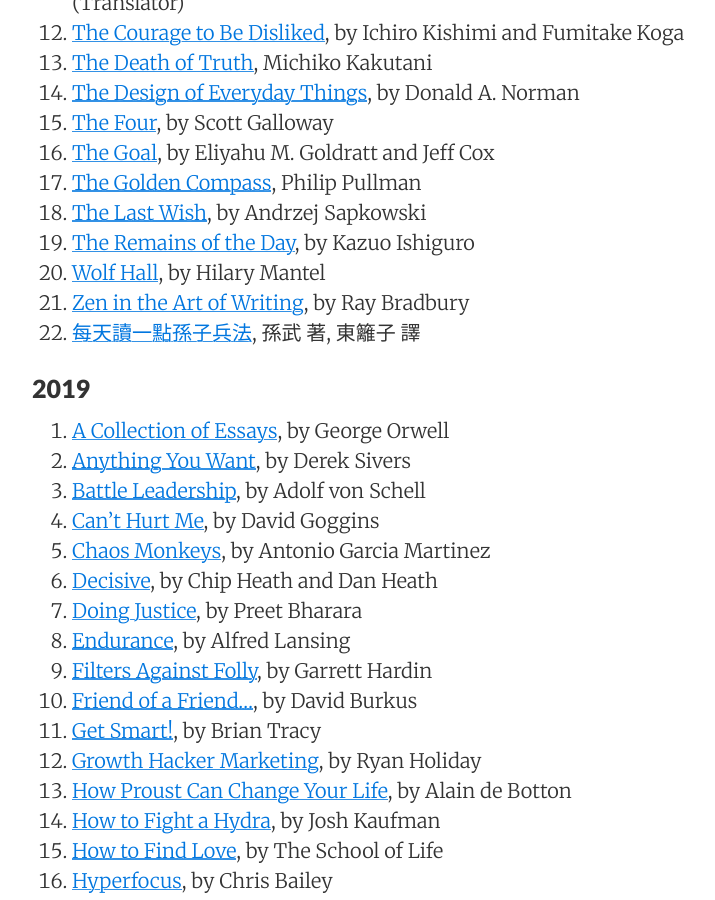
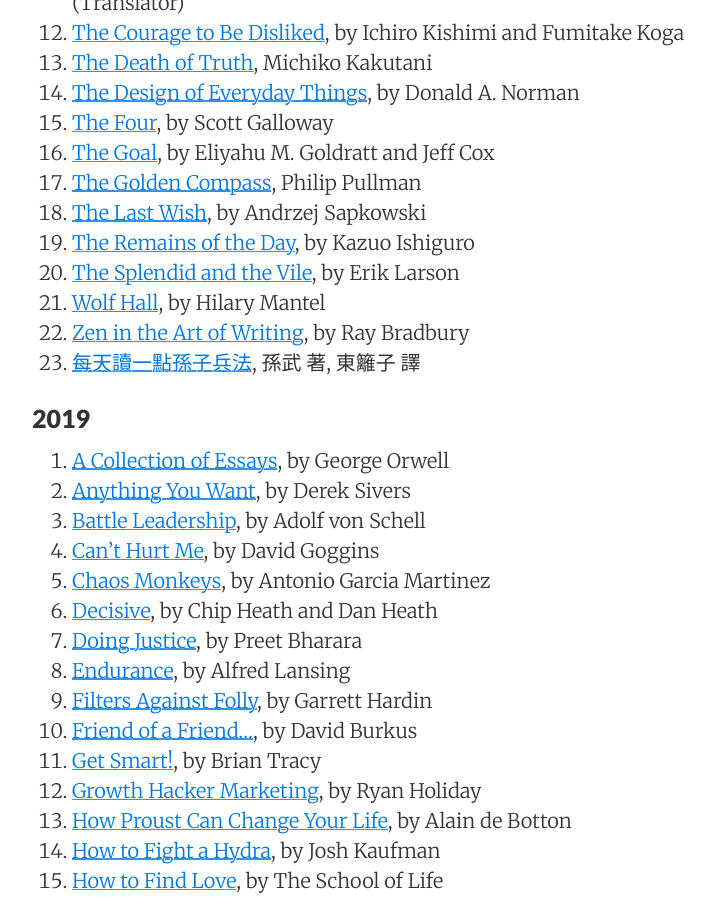
Before and after one commit to sewardlee337/sewardlee337.github.io, a Jekyll site: the page built from readinglist.md, in a window 1280 px wide and 900 px high, scrolled down 950 px. Shown: the whole window, without its empty margins (188-903 px from the left). Built offline with Jekyll 4.4.1, drawn with Linux system fonts in a browser that asks for light colours; nearby versions of some CDN libraries.

Commit message:
Update reading list

```diff
--- a/readinglist.md
+++ b/readinglist.md
@@ -39,6 +39,7 @@ _"My alma mater was books, a good library... I could spend the rest of my life r
 1. [The Golden Compass](https://amzn.to/2wTKMqk), Philip Pullman
 1. [The Last Wish](https://amzn.to/2QBo39P), by Andrzej Sapkowski
 1. [The Remains of the Day](https://amzn.to/34vWaFB), by Kazuo Ishiguro
+1. [The Splendid and the Vile](https://amzn.to/3f1N9Zb), by Erik Larson
 1. [Wolf Hall](https://amzn.to/2Lq84Iz), by Hilary Mantel
 1. [Zen in the Art of Writing](https://amzn.to/3b1YMgA), by Ray Bradbury
 1. [每天讀一點孫子兵法](https://bit.ly/3bNxnPL), 孫武 著, 東籬子 譯
```
